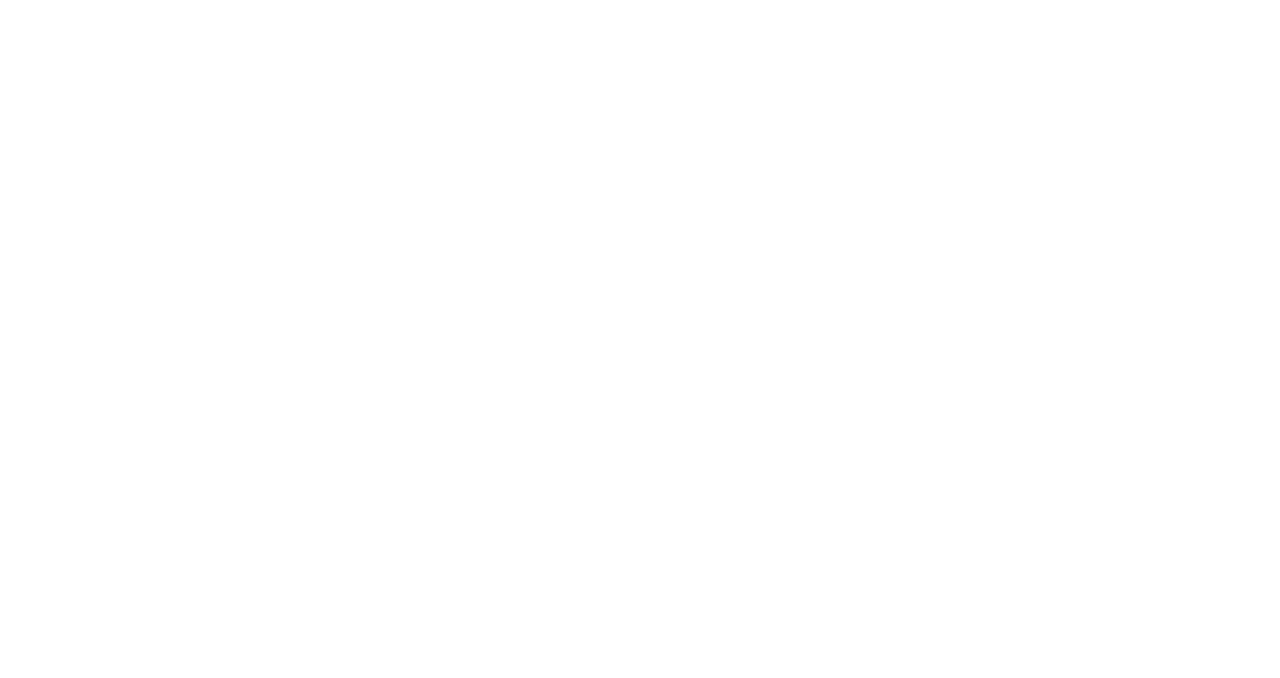
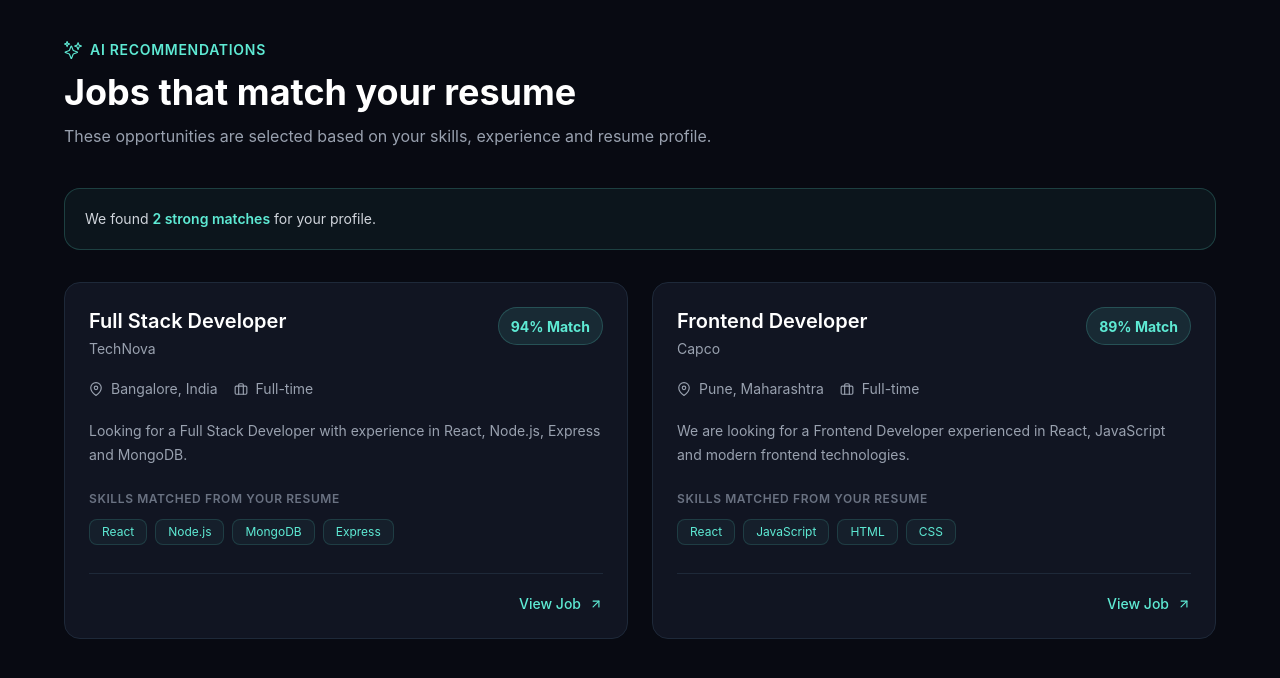
Before and after one commit to Himani57/job-intelligence-system, a React app in the folder frontend/: page /recommended-jobs in a window 1280 px wide. Before the commit this address had no page. Shown: the top 678 px of the page. Built offline with nearby package versions, Linux system fonts and the light colour scheme; the HTML template or start-up script is replaced by a standard one.

Commit message:
adding recommendJobs feature

```diff
--- a/frontend/src/App.jsx
+++ b/frontend/src/App.jsx
@@ -4,6 +4,7 @@
 import Login from './pages/Login';
 import Resume from './pages/Resume';
 import Jobs from './pages/Jobs';
+import RecommendedJobs from './pages/RecommendedJobs';
 
 export default function App() {
   return (
@@ -14,6 +15,7 @@
         <Route path="/login" element={<Login />}></Route>
         <Route path="/resume" element={<Resume />}></Route>
         <Route path="/jobs" element={<Jobs />}></Route>
+        <Route path="/recommended-jobs" element={<RecommendedJobs />}></Route>
       </Routes>
     </BrowserRouter>
   );
--- /dev/null
+++ b/frontend/src/pages/RecommendedJobs.jsx
@@ -0,0 +1,145 @@
+import { FiMapPin, FiBriefcase, FiArrowUpRight } from "react-icons/fi";
+import { IoSparklesOutline } from "react-icons/io5";
+
+const recommendedJobs = [
+  {
+    id: 1,
+    title: "Full Stack Developer",
+    company: "TechNova",
+    location: "Bangalore, India",
+    type: "Full-time",
+    matchScore: 94,
+    description:
+      "Looking for a Full Stack Developer with experience in React, Node.js, Express and MongoDB.",
+    matchedSkills: ["React", "Node.js", "MongoDB", "Express"],
+    jobUrl: "#",
+  },
+  {
+    id: 2,
+    title: "Frontend Developer",
+    company: "Capco",
+    location: "Pune, Maharashtra",
+    type: "Full-time",
+    matchScore: 89,
+    description:
+      "We are looking for a Frontend Developer experienced in React, JavaScript and modern frontend technologies.",
+    matchedSkills: ["React", "JavaScript", "HTML", "CSS"],
+    jobUrl: "#",
+  },
+];
+
+export default function RecommendedJobs() {
+  return (
+    <div className="min-h-screen bg-[#080A12] px-6 py-10 text-white">
+      <div className="mx-auto max-w-6xl">
+        {/* Header */}
+        <div className="mb-10">
+          <div className="mb-3 flex items-center gap-2 text-[#5EEAD4]">
+            <IoSparklesOutline size={18} />
+            <p className="text-sm font-semibold uppercase tracking-wider">
+              AI Recommendations
+            </p>
+          </div>
+
+          <h1 className="text-4xl font-bold">
+            Jobs that match your resume
+          </h1>
+
+          <p className="mt-3 max-w-2xl text-gray-400">
+            These opportunities are selected based on your skills,
+            experience and resume profile.
+          </p>
+        </div>
+
+        {/* Summary */}
+        <div className="mb-8 rounded-2xl border border-[#5EEAD4]/20 bg-[#5EEAD4]/5 p-5">
+          <p className="text-sm text-gray-300">
+            We found{" "}
+            <span className="font-semibold text-[#5EEAD4]">
+              {recommendedJobs.length} strong matches
+            </span>{" "}
+            for your profile.
+          </p>
+        </div>
+
+        {/* Job Cards */}
+        <div className="grid gap-6 md:grid-cols-2">
+          {recommendedJobs.map((job) => (
+            <div
+              key={job.id}
+              className="rounded-2xl border border-gray-800 bg-[#111522] p-6 transition hover:border-[#5EEAD4]/50"
+            >
+              {/* Top */}
+              <div className="flex items-start justify-between gap-4">
+                <div>
+                  <h2 className="text-xl font-semibold">
+                    {job.title}
+                  </h2>
+
+                  <p className="mt-1 text-sm text-gray-400">
+                    {job.company}
+                  </p>
+                </div>
+
+                <div className="rounded-full border border-[#5EEAD4]/20 bg-[#5EEAD4]/10 px-3 py-1.5">
+                  <span className="text-sm font-bold text-[#5EEAD4]">
+                    {job.matchScore}% Match
+                  </span>
+                </div>
+              </div>
+
+              {/* Info */}
+              <div className="mt-5 flex flex-wrap gap-4 text-sm text-gray-400">
+                <div className="flex items-center gap-2">
+                  <FiMapPin />
+                  {job.location}
+                </div>
+
+                <div className="flex items-center gap-2">
+                  <FiBriefcase />
+                  {job.type}
+                </div>
+              </div>
+
+              {/* Description */}
+              <p className="mt-5 text-sm leading-6 text-gray-400">
+                {job.description}
+              </p>
+
+              {/* Matched Skills */}
+              <div className="mt-6">
+                <p className="mb-3 text-xs font-semibold uppercase tracking-wider text-gray-500">
+                  Skills matched from your resume
+                </p>
+
+                <div className="flex flex-wrap gap-2">
+                  {job.matchedSkills.map((skill) => (
+                    <span
+                      key={skill}
+                      className="rounded-lg border border-[#5EEAD4]/15 bg-[#5EEAD4]/5 px-3 py-1 text-xs text-[#5EEAD4]"
+                    >
+                      {skill}
+                    </span>
+                  ))}
+                </div>
+              </div>
+
+              {/* Footer */}
+              <div className="mt-7 border-t border-gray-800 pt-5">
+                <a
+                  href={job.jobUrl}
+                  target="_blank"
+                  rel="noopener noreferrer"
+                  className="flex items-center justify-end gap-2 text-sm font-medium text-[#5EEAD4] hover:text-[#8BF5E6]"
+                >
+                  View Job
+                  <FiArrowUpRight />
+                </a>
+              </div>
+            </div>
+          ))}
+        </div>
+      </div>
+    </div>
+  );
+}
```
